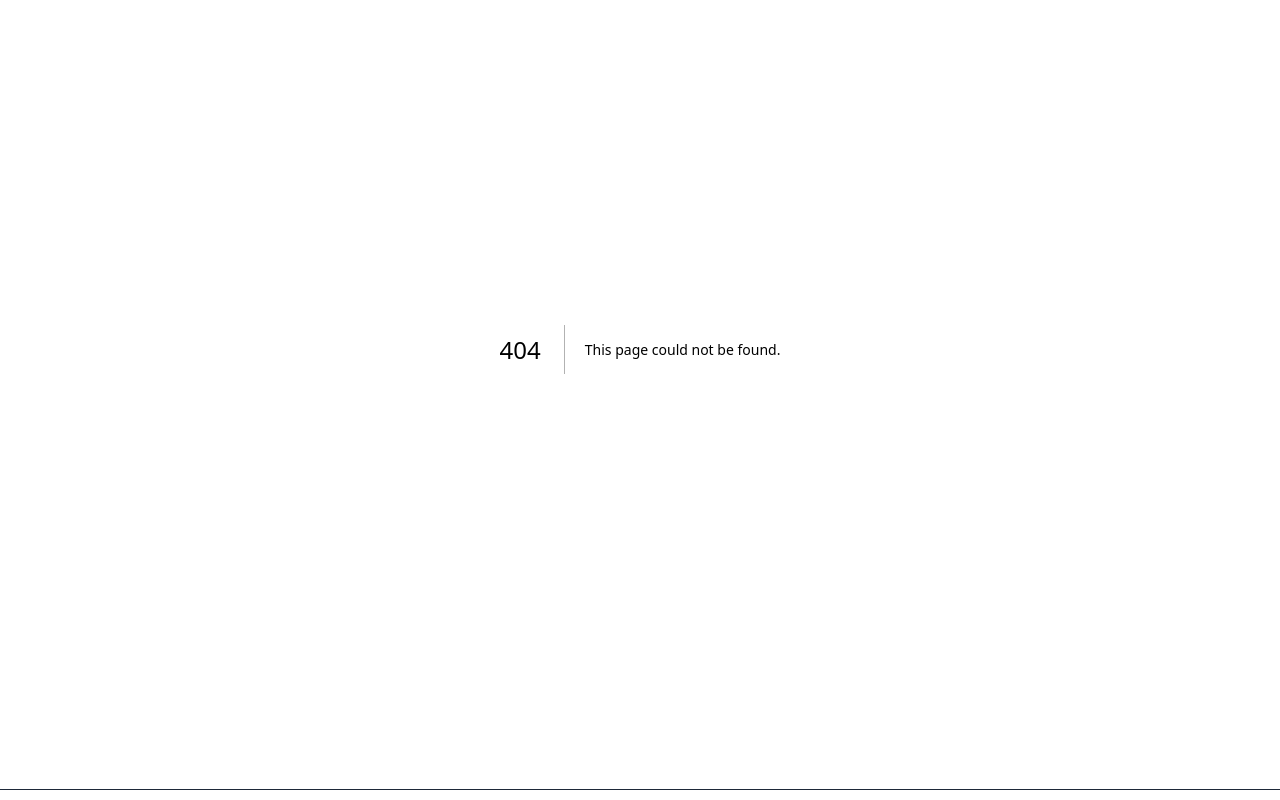
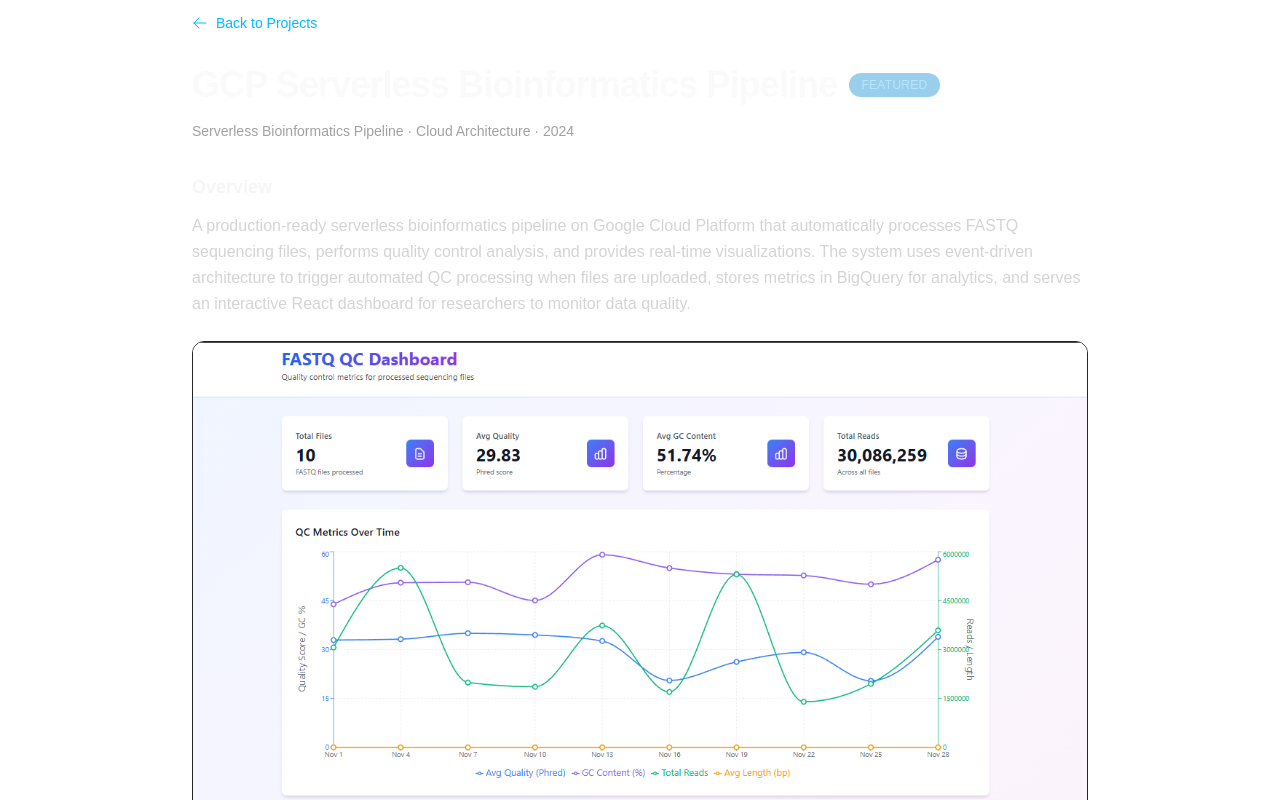
Before and after one commit to agkirici/agkirici.github.io, a Next.js app: page /projects/gcp-fastq-pipeline in a window 1280 px wide. Before the commit this address had no page. Shown: the part 180-980 px from the top of the page. Built offline with nearby package versions, Linux system fonts and the light colour scheme.

Commit message:
Add portfolio project description and website assets

```diff
--- /dev/null
+++ b/app/projects/gcp-fastq-pipeline/page.tsx
@@ -0,0 +1,156 @@
+// © 2025 Arzu Kirici — All Rights Reserved
+
+import Link from "next/link";
+import Image from "next/image";
+import { ArrowLeftIcon } from "@heroicons/react/24/outline";
+import { projects } from "@/data/projects";
+
+export default function GCPFastQPipelinePage() {
+  const project = projects.find((p) => p.slug === "gcp-fastq-pipeline");
+
+  if (!project) {
+    return null;
+  }
+
+  return (
+    <main className="min-h-screen px-4 py-12 md:py-16">
+      <div className="mx-auto max-w-4xl space-y-8">
+        {/* Back link */}
+        <Link
+          href="/projects"
+          className="inline-flex items-center gap-2 text-sm text-sky-400 hover:text-sky-300 transition-colors"
+        >
+          <ArrowLeftIcon className="h-4 w-4" />
+          Back to Projects
+        </Link>
+
+        {/* Header */}
+        <header className="space-y-4">
+          <div className="flex items-center gap-3">
+            <h1 className="text-3xl font-bold tracking-tight sm:text-4xl text-neutral-50">
+              {project.title}
+            </h1>
+            {project.featured && (
+              <span className="rounded-full bg-sky-600/40 px-3 py-1 text-xs uppercase tracking-wide text-sky-200">
+                Featured
+              </span>
+            )}
+          </div>
+          <p className="text-sm text-neutral-400">
+            Serverless Bioinformatics Pipeline · Cloud Architecture · 2024
+          </p>
+        </header>
+
+        {/* Main content */}
+        <div className="space-y-6">
+          {/* Description */}
+          <section className="space-y-3">
+            <h2 className="text-lg font-semibold text-neutral-100">Overview</h2>
+            <p className="text-neutral-300 leading-relaxed">
+              A production-ready serverless bioinformatics pipeline on Google Cloud Platform that automatically processes FASTQ sequencing files, performs quality control analysis, and provides real-time visualizations. The system uses event-driven architecture to trigger automated QC processing when files are uploaded, stores metrics in BigQuery for analytics, and serves an interactive React dashboard for researchers to monitor data quality.
+            </p>
+          </section>
+
+          {/* Cover Image */}
+          <div className="rounded-xl overflow-hidden border border-neutral-800 bg-neutral-900/50">
+            <Image
+              src="/gcp-fastq-pipeline.png"
+              alt="GCP Serverless Bioinformatics Pipeline Dashboard"
+              width={1200}
+              height={675}
+              className="w-full h-auto"
+              priority
+            />
+          </div>
+
+          {/* Highlights */}
+          <section className="space-y-3">
+            <h2 className="text-lg font-semibold text-neutral-100">Key Features</h2>
+            <ul className="space-y-2 text-neutral-300">
+              <li className="flex items-start gap-2">
+                <span className="text-sky-400 mt-1">•</span>
+                <span>Event-driven serverless architecture with Cloud Functions that automatically trigger QC analysis when FASTQ files are uploaded to Cloud Storage, eliminating manual processing steps.</span>
+              </li>
+              <li className="flex items-start gap-2">
+                <span className="text-sky-400 mt-1">•</span>
+                <span>Interactive React dashboard with real-time metrics visualization including quality trends, GC content distribution, and comprehensive file tables with sortable columns and search functionality.</span>
+              </li>
+              <li className="flex items-start gap-2">
+                <span className="text-sky-400 mt-1">•</span>
+                <span>Scalable data pipeline using BigQuery for storing and querying QC metrics, enabling efficient analysis of large-scale sequencing datasets with SQL-like queries.</span>
+              </li>
+              <li className="flex items-start gap-2">
+                <span className="text-sky-400 mt-1">•</span>
+                <span>Infrastructure as Code with Terraform for reproducible deployments, including GCS buckets, BigQuery datasets, Cloud Functions, and Cloud Run services with proper IAM configurations.</span>
+              </li>
+              <li className="flex items-start gap-2">
+                <span className="text-sky-400 mt-1">•</span>
+                <span>FastAPI backend providing RESTful endpoints for metrics retrieval and signed URL generation for secure file uploads, with comprehensive error handling and CORS support.</span>
+              </li>
+            </ul>
+          </section>
+
+          {/* Technologies */}
+          <section className="space-y-3">
+            <h2 className="text-lg font-semibold text-neutral-100">Technologies</h2>
+            <div className="space-y-4">
+              <div>
+                <h3 className="text-sm font-medium text-neutral-200 mb-2">Frontend</h3>
+                <div className="flex flex-wrap gap-2">
+                  <span className="rounded-md bg-neutral-800 px-3 py-1 text-sm text-neutral-200">React</span>
+                  <span className="rounded-md bg-neutral-800 px-3 py-1 text-sm text-neutral-200">TypeScript</span>
+                  <span className="rounded-md bg-neutral-800 px-3 py-1 text-sm text-neutral-200">Vite</span>
+                  <span className="rounded-md bg-neutral-800 px-3 py-1 text-sm text-neutral-200">TailwindCSS</span>
+                  <span className="rounded-md bg-neutral-800 px-3 py-1 text-sm text-neutral-200">Recharts</span>
+                  <span className="rounded-md bg-neutral-800 px-3 py-1 text-sm text-neutral-200">React Query</span>
+                </div>
+              </div>
+              <div>
+                <h3 className="text-sm font-medium text-neutral-200 mb-2">Backend</h3>
+                <div className="flex flex-wrap gap-2">
+                  <span className="rounded-md bg-neutral-800 px-3 py-1 text-sm text-neutral-200">Python</span>
+                  <span className="rounded-md bg-neutral-800 px-3 py-1 text-sm text-neutral-200">FastAPI</span>
+                  <span className="rounded-md bg-neutral-800 px-3 py-1 text-sm text-neutral-200">Biopython</span>
+                </div>
+              </div>
+              <div>
+                <h3 className="text-sm font-medium text-neutral-200 mb-2">Cloud Services</h3>
+                <div className="flex flex-wrap gap-2">
+                  <span className="rounded-md bg-neutral-800 px-3 py-1 text-sm text-neutral-200">Google Cloud Functions</span>
+                  <span className="rounded-md bg-neutral-800 px-3 py-1 text-sm text-neutral-200">Cloud Storage</span>
+                  <span className="rounded-md bg-neutral-800 px-3 py-1 text-sm text-neutral-200">BigQuery</span>
+                  <span className="rounded-md bg-neutral-800 px-3 py-1 text-sm text-neutral-200">Cloud Run</span>
+                </div>
+              </div>
+              <div>
+                <h3 className="text-sm font-medium text-neutral-200 mb-2">Infrastructure</h3>
+                <div className="flex flex-wrap gap-2">
+                  <span className="rounded-md bg-neutral-800 px-3 py-1 text-sm text-neutral-200">Terraform</span>
+                  <span className="rounded-md bg-neutral-800 px-3 py-1 text-sm text-neutral-200">Docker</span>
+                  <span className="rounded-md bg-neutral-800 px-3 py-1 text-sm text-neutral-200">GitHub Actions</span>
+                </div>
+              </div>
+            </div>
+          </section>
+
+          {/* Links */}
+          <section className="space-y-3">
+            <h2 className="text-lg font-semibold text-neutral-100">Links</h2>
+            <div className="flex flex-wrap gap-4">
+              {project.github && (
+                <a
+                  href={project.github}
+                  target="_blank"
+                  rel="noopener noreferrer"
+                  className="text-sky-400 hover:text-sky-300 underline underline-offset-2 transition-colors"
+                >
+                  GitHub Repository
+                </a>
+              )}
+            </div>
+          </section>
+        </div>
+      </div>
+    </main>
+  );
+}
--- a/data/projects.ts
+++ b/data/projects.ts
@@ -65,4 +65,28 @@ export const projects = [
     link: "https://gene-expression-atlas.vercel.app/",
     github: "https://github.com/agkirici/gene-expression-atlas",
   },
+  {
+    title: "GCP Serverless Bioinformatics Pipeline",
+    slug: "gcp-fastq-pipeline",
+    featured: true,
+    description:
+      "A production-ready serverless bioinformatics pipeline on Google Cloud Platform that automates FASTQ quality control analysis with real-time visualization and scalable infrastructure.",
+    tags: [
+      "React",
+      "TypeScript",
+      "Python",
+      "FastAPI",
+      "Google Cloud Platform",
+      "Cloud Functions",
+      "BigQuery",
+      "Terraform",
+      "Docker",
+      "Recharts",
+      "TailwindCSS",
+      "Serverless",
+      "Bioinformatics",
+    ],
+    banner: "/gcp-fastq-pipeline.png",
+    github: "https://github.com/agkirici/gcp-bioinformatics-pipeline",
+  },
 ];
```
Also changed, not shown: public/gcp-fastq-pipeline.png (added).
